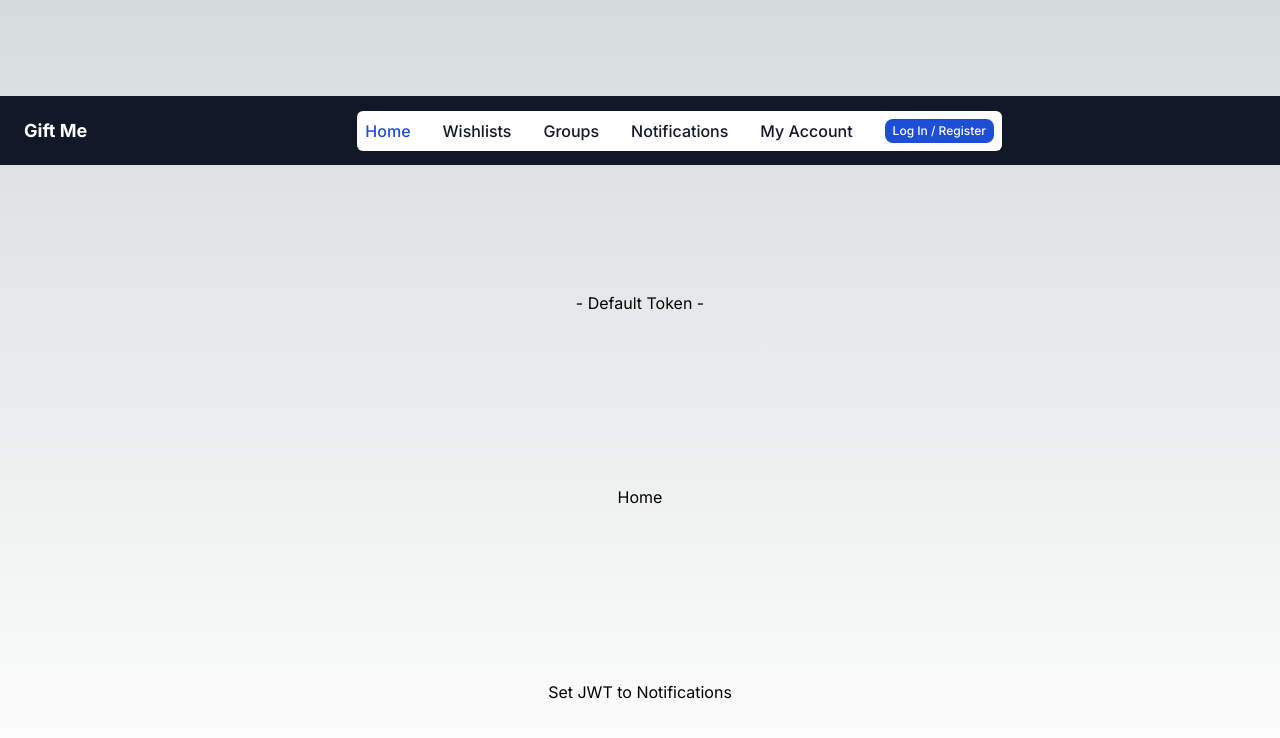
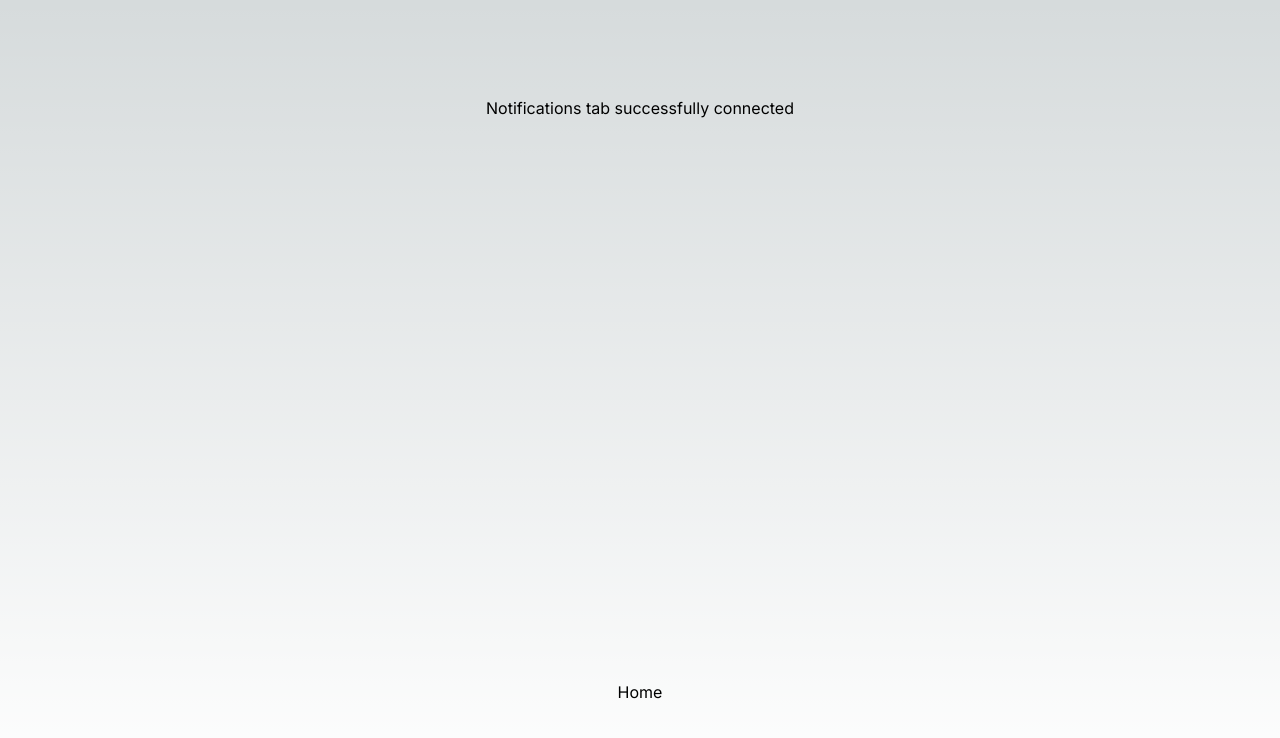
Before and after one commit to NVR-2023/TBD-GiftMe-wish-list-app, a Next.js app: page /notifications in a window 1280 px wide. Shown: the top 738 px of the page. Built offline with nearby package versions, Linux system fonts and the light colour scheme.

Commit message:
Detailed Context. Cleaned up tabs

```diff
--- a/src/app/groups/page.tsx
+++ b/src/app/groups/page.tsx
@@ -8,15 +8,7 @@ export default function Groups() {
   return (
     <main className="flex min-h-screen flex-col items-center justify-between p-24">
       <div>Groups tab successfully connected</div>
-      <div>{userDetails.userJWT}</div>
       <Link href="/">Home</Link>
-      <button
-        onClick={() => {
-          // revision: argument needs to be typed
-          setUserDetails((currentUserDetails : any) => ({ ...currentUserDetails, userJWT: "Groups" }));
-        }}>
-        Set JWT to Groups
-      </button>
     </main>
   );
 }
--- a/src/app/notifications/page.tsx
+++ b/src/app/notifications/page.tsx
@@ -2,26 +2,13 @@
 
 import Link from "next/link";
 import { useAppContext } from "@/context";
-import NavBar from "../_components/Layout/navbar/navbar";
 
 export default function Notifications() {
   const { userDetails, setUserDetails } = useAppContext();
   return (
     <main className="flex min-h-screen flex-col items-center justify-between p-24">
-      <NavBar />
       <div>Notifications tab successfully connected</div>
-      <div>{userDetails.userJWT}</div>
       <Link href="/">Home</Link>
-      <button
-        onClick={() => {
-          // revision: argument needs to be typed
-          setUserDetails((currentUserDetails : any) => ({
-            ...currentUserDetails,
-            userJWT: "Notifications",
-          }));
-        }}>
-        Set JWT to Notifications
-      </button>
     </main>
   );
 }
--- a/src/app/wishlists/page.tsx
+++ b/src/app/wishlists/page.tsx
@@ -2,23 +2,13 @@
 
 import Link from "next/link";
 import { useAppContext } from "@/context";
-import AddButton from "../_components/Unique/addbutton";
 
 export default function Wishlists() {
   const { userDetails, setUserDetails } = useAppContext();
   return (
     <main className="flex min-h-screen flex-col items-center justify-between p-24">
       <div>Wishlists tab successfully connected</div>
-      <div>{userDetails.userJWT}</div>
       <Link href="/">Home</Link>
-      <button
-        onClick={() => {
-          // revision: argument needs to be typed
-          setUserDetails((currentUserDetails : any) => ({ ...currentUserDetails, userJWT: "Wishlists" }));
-        }}>
-        Set JWT to Wishlists
-      </button>
-      <AddButton />
     </main>
   );
 }
```
Also changed, not shown: src/context/index.tsx (+8 -1 lines).
